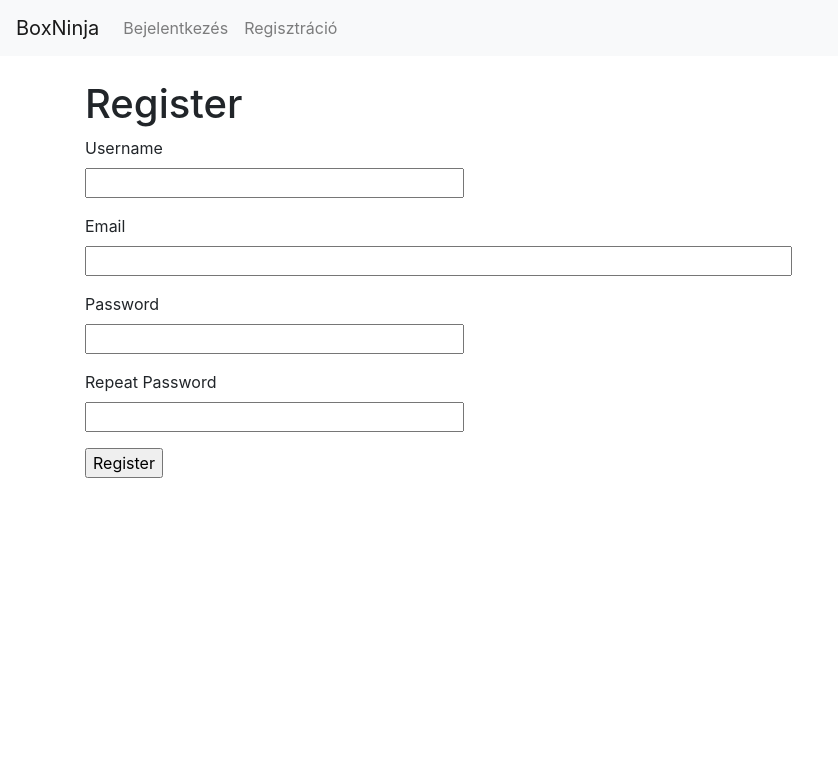
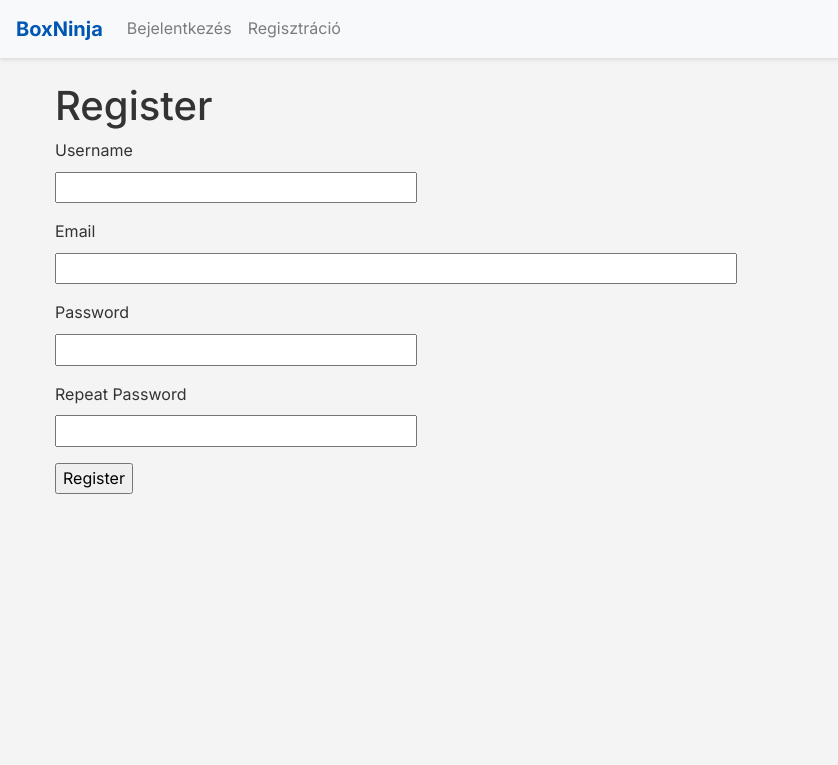
Before and after one commit to pe-box-ninja/webapp, a Flask app: template app/templates/auth/register.html in a window 1280 px wide. Shown: the top 765 px of the page, without its empty margins (0-838 px from the left). Run offline with Flask 3, Linux system fonts and the light colour scheme; the template is opened without the code that fills it: values that come from a table or form of the project are taken from there, others are empty; some libraries are stand-ins or nearby versions.

Commit message:
basic styles

```diff
--- /dev/null
+++ b/app/static/main.css
@@ -0,0 +1,87 @@
+@import url('https://fonts.googleapis.com/css2?family=Inter:ital,opsz,wght@0,14..32,100..900;1,14..32,100..900&display=swap');
+
+body {
+    font-family: "Inter", sans-serif;
+    font-optical-sizing: auto;
+    line-height: 1.6;
+    color: #333;
+    background-color: #f4f4f4;
+}
+
+.container {
+    max-width: 1200px;
+    margin: 0 auto;
+    padding: 0 15px;
+}
+
+.navbar {
+    box-shadow: 0 2px 4px rgba(0, 0, 0, 0.1);
+}
+
+.navbar-brand {
+    font-weight: bold;
+    color: #0056b3 !important;
+}
+
+main {
+    min-height: calc(100vh - 56px - 60px);
+    padding: 20px 0;
+}
+
+.card {
+    margin-bottom: 20px;
+    box-shadow: 0 2px 4px rgba(0, 0, 0, 0.1);
+}
+
+.card-header {
+    background-color: #0056b3;
+    color: white;
+    font-weight: bold;
+}
+
+.form-group label {
+    font-weight: bold;
+}
+
+.form-control:focus {
+    border-color: #0056b3;
+    box-shadow: 0 0 0 0.2rem rgba(0, 86, 179, 0.25);
+}
+
+.btn-primary {
+    background-color: #0056b3;
+    border-color: #0056b3;
+}
+
+.btn-primary:hover {
+    background-color: #003d82;
+    border-color: #003d82;
+}
+
+.alert {
+    margin-bottom: 20px;
+}
+
+.table {
+    background-color: white;
+    box-shadow: 0 2px 4px rgba(0, 0, 0, 0.1);
+}
+
+.table thead th {
+    background-color: #0056b3;
+    color: white;
+}
+
+footer {
+    background-color: #333;
+    color: white;
+    text-align: center;
+    padding: 20px 0;
+    margin-top: 40px;
+}
+
+@media (max-width: 768px) {
+    .container {
+        padding: 0 10px;
+    }
+}
--- a/app/templates/base.html
+++ b/app/templates/base.html
@@ -4,8 +4,10 @@
     <meta charset="utf-8">
     <meta name="viewport" content="width=device-width, initial-scale=1, shrink-to-fit=no">
     <title>{% block title %}BoxNinja{% endblock %}</title>
+    <link rel="shortcut icon" href="{{ url_for('static', filename='logo.png') }}">
     <link rel="stylesheet" href="https://stackpath.bootstrapcdn.com/bootstrap/4.5.0/css/bootstrap.min.css">
     <link rel="stylesheet" href="{{ url_for('static', filename='css/main.css') }}">
+    <!--[if IE]><link rel="shortcut icon" href="{{ url_for('static', filename='logo.png') }}"><![endif]-->
 </head>
 <body>
     <nav class="navbar navbar-expand-lg navbar-light bg-light">
```
Also changed, not shown: app/static/logo.png (added).
